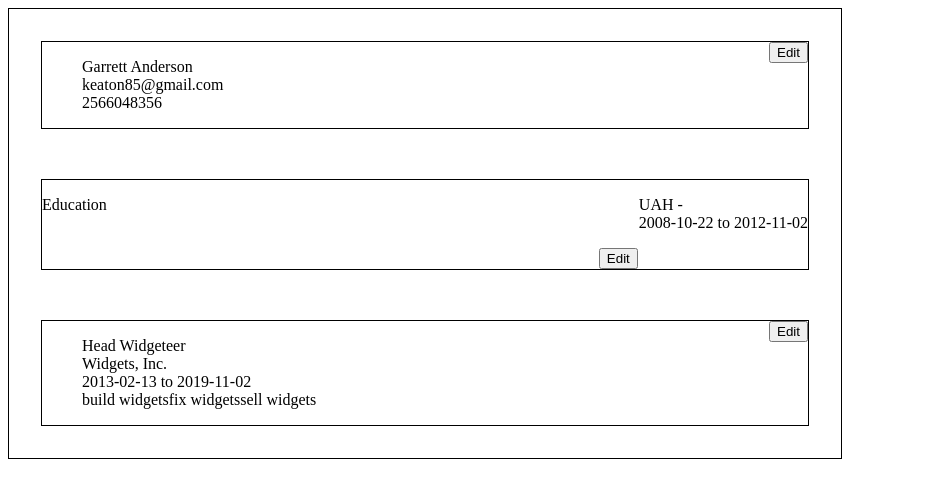
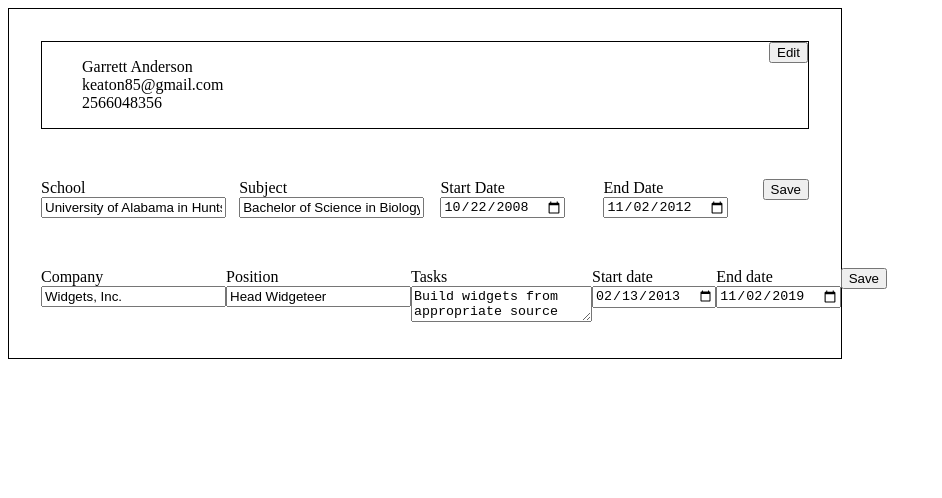
Before and after one commit to gband85/cv-project, a React (Create React App) app: page / in a window 1280 px wide. Shown: the top 498 px of the page, without its empty margins (0-942 px from the left). Built offline with nearby package versions, Linux system fonts and the light colour scheme; the HTML template or start-up script is replaced by a standard one.

Commit message:
change state data

```diff
--- a/src/App.js
+++ b/src/App.js
@@ -6,24 +6,27 @@ import Education from './components/Education';
 import General from './components/General';
 import GeneralForm from './components/GeneralForm';
 import ProfessionForm from './components/ProfessionForm';
+import './styles/sections.css'
 
 class App extends Component {
   constructor(props) {
     super(props);
     this.state={
       editGeneral: false,
-      editEducation: false,
-      editProfession: false,
+      editEducation: true,
+      editProfession: true,
        name: "Garrett Anderson",
         email: "keaton85@gmail.com",
         phone: "2566048356",
-schoolName: "UAH",
-schoolSubject: "Biology",
+schoolName: "University of Alabama in Huntsville",
+schoolDegree: "Bachelor of Science in Biology",
+schoolLocation: "Huntsville, AL",
 schoolStart: "2008-10-22",
 schoolEnd: "2012-11-02",
  company: "Widgets, Inc.",
+ companyLocation: "Rochester, NY",
  position: "Head Widgeteer",
- tasks: ["build widgets","fix widgets","sell widgets"],
+ tasks: ["Build widgets from appropriate source materials","Fix widgets that are returned","Sell widgets on website"],
  positionStart: "2013-02-13",
  positionEnd: "2019-11-02",
    }
```
